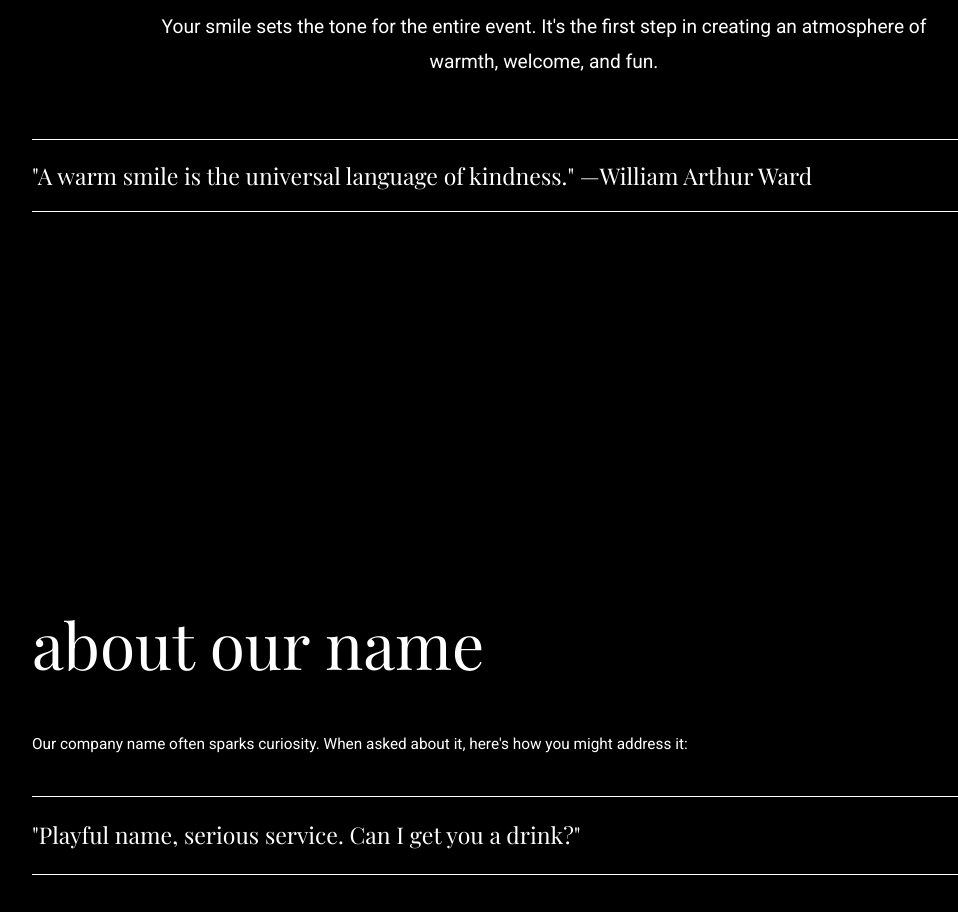
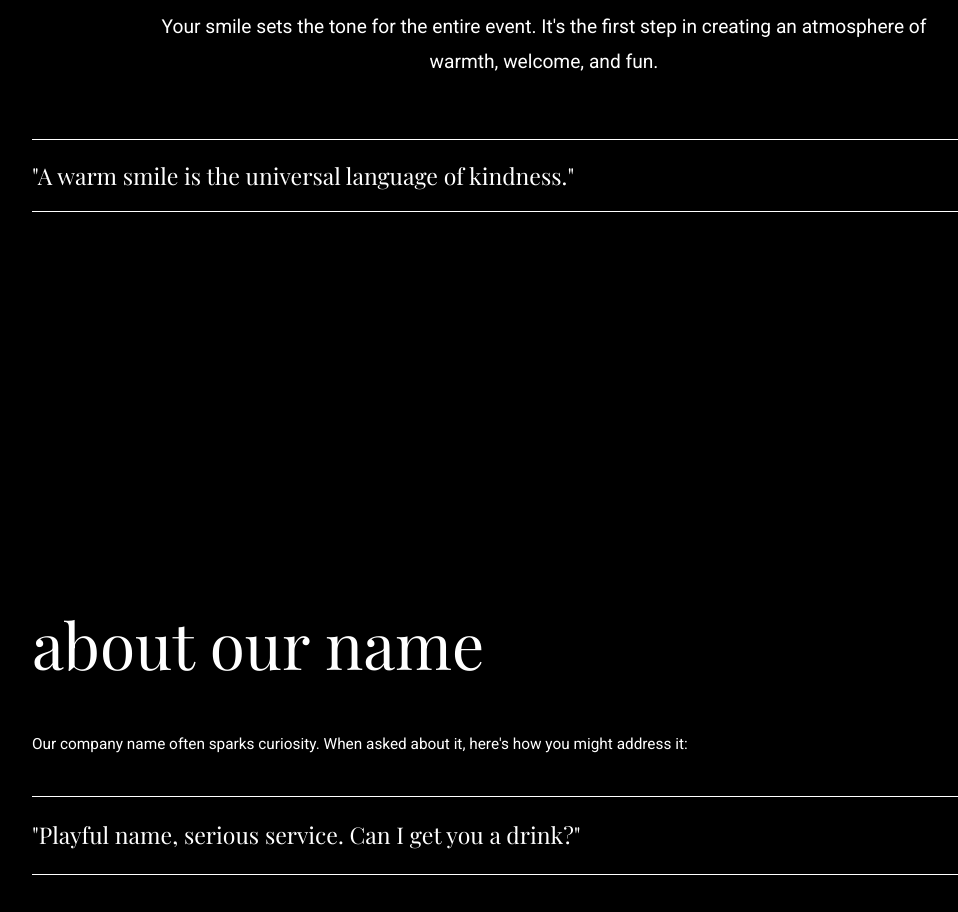
Before and after one commit to svetlanadubkova/uandoemployeeguide, a plain HTML site: page index.html in a window 1280 px wide. Shown: the part 5640-6552 px from the top of the page, without its empty margins (96-1054 px from the left). Drawn offline with nearby package versions, Linux system fonts and the light colour scheme; a web font is replaced by a local one.

Commit message:
Update index.html
removed will

```diff
--- a/index.html
+++ b/index.html
@@ -465,7 +465,7 @@
                 <p>Your smile sets the tone for the entire event. It's the first step in creating an atmosphere of warmth, welcome, and fun.</p>
             </div>
         </div>
-        <blockquote class="quote">"A warm smile is the universal language of kindness." —William Arthur Ward</blockquote>
+        <blockquote class="quote">"A warm smile is the universal language of kindness."</blockquote>
     </section>
 
     <section class="section" id="name">
```
